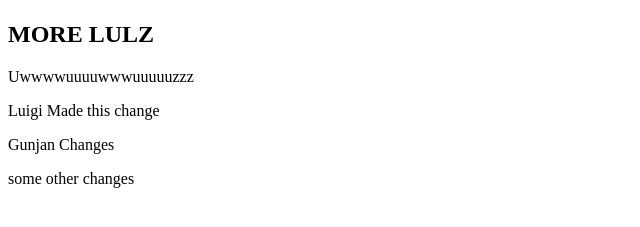
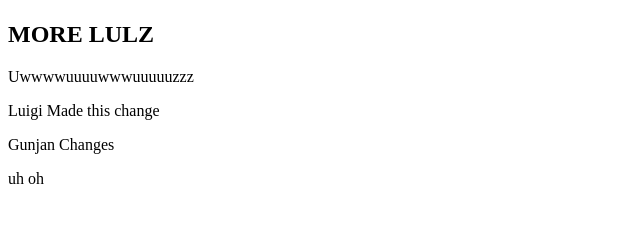
Before and after one commit to luigicampbell/bootcamp-test, a plain HTML site: page index.html in a window 1280 px wide. Shown: the part 59-286 px from the top of the page, without its empty margins (0-640 px from the left). Drawn offline with Linux system fonts and the light colour scheme.

Commit message:
uh oh use force

```diff
--- a/index.html
+++ b/index.html
@@ -21,7 +21,7 @@
     </section>
     <!-- TODO ABOUT -->
     <section>
-some other changes
+        uh oh
     </section>
 </body>
 </html>
```
